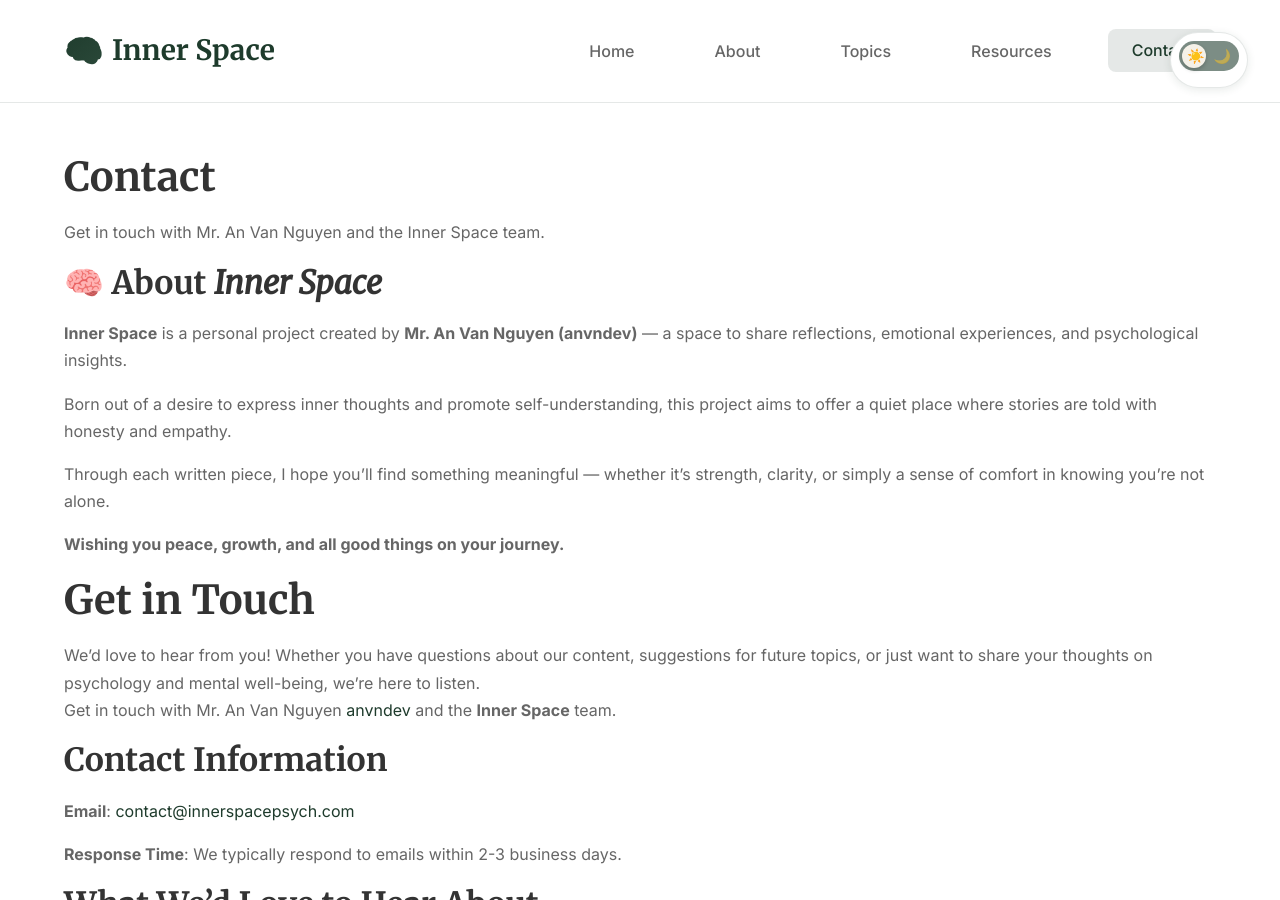
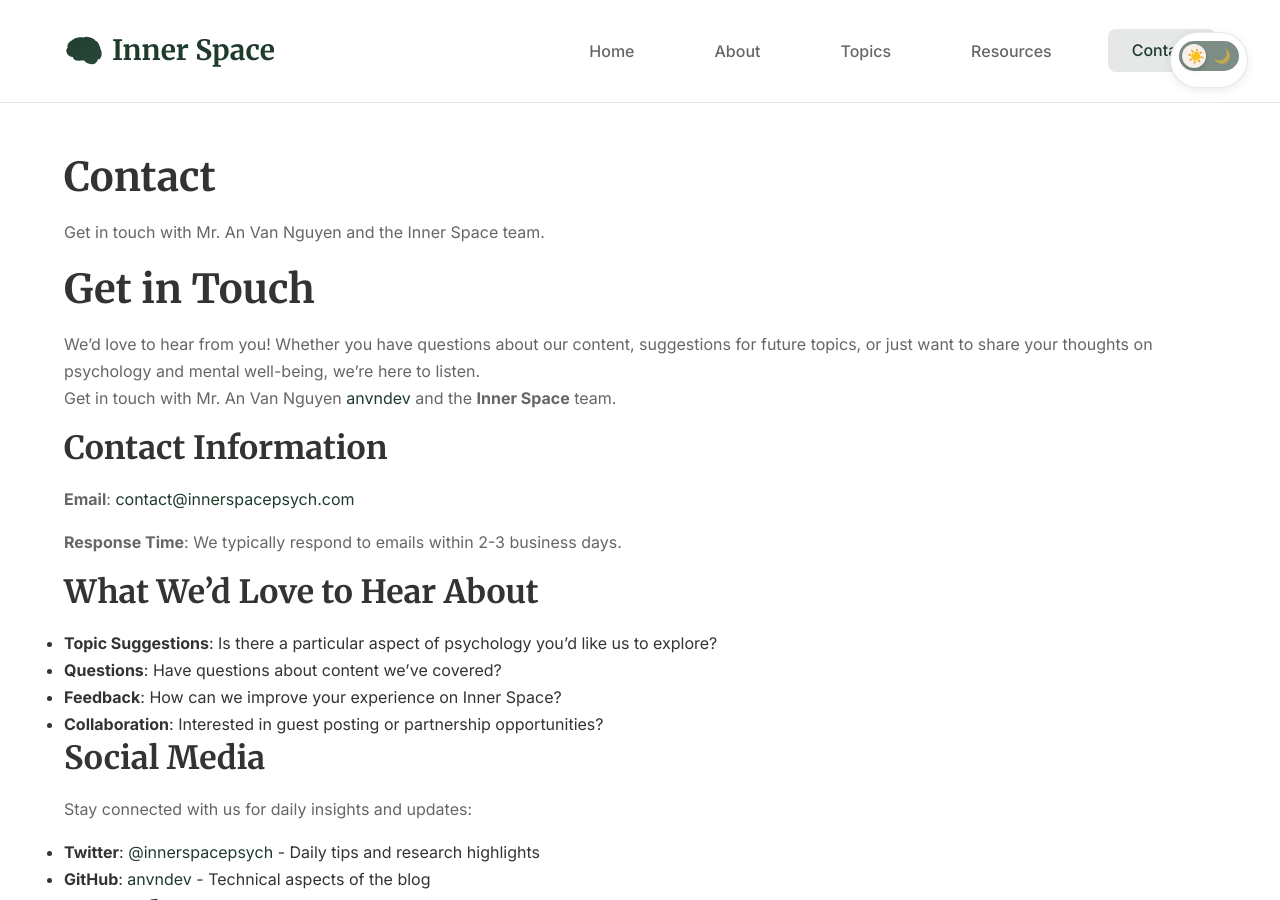
Before and after one commit to psyofme/psyofme.github.io, a Jekyll site: the page built from contact.md, in a window 1280 px wide and 900 px high. Built offline with Jekyll 4.4.1, drawn with Linux system fonts in a browser that asks for light colours.

```diff
--- a/contact.md
+++ b/contact.md
@@ -4,16 +4,6 @@
 description: Get in touch with Mr. An Van Nguyen and the Inner Space team.
 permalink: /contact/
 ---
-
-## 🧠 About *Inner Space*
-
-**Inner Space** is a personal project created by **Mr. An Van Nguyen (anvndev)** — a space to share reflections, emotional experiences, and psychological insights.
-
-Born out of a desire to express inner thoughts and promote self-understanding, this project aims to offer a quiet place where stories are told with honesty and empathy.
-
-Through each written piece, I hope you'll find something meaningful — whether it’s strength, clarity, or simply a sense of comfort in knowing you're not alone.
-
-**Wishing you peace, growth, and all good things on your journey.**
 
 
 # Get in Touch
```
Also changed, not shown: 1 other file.
